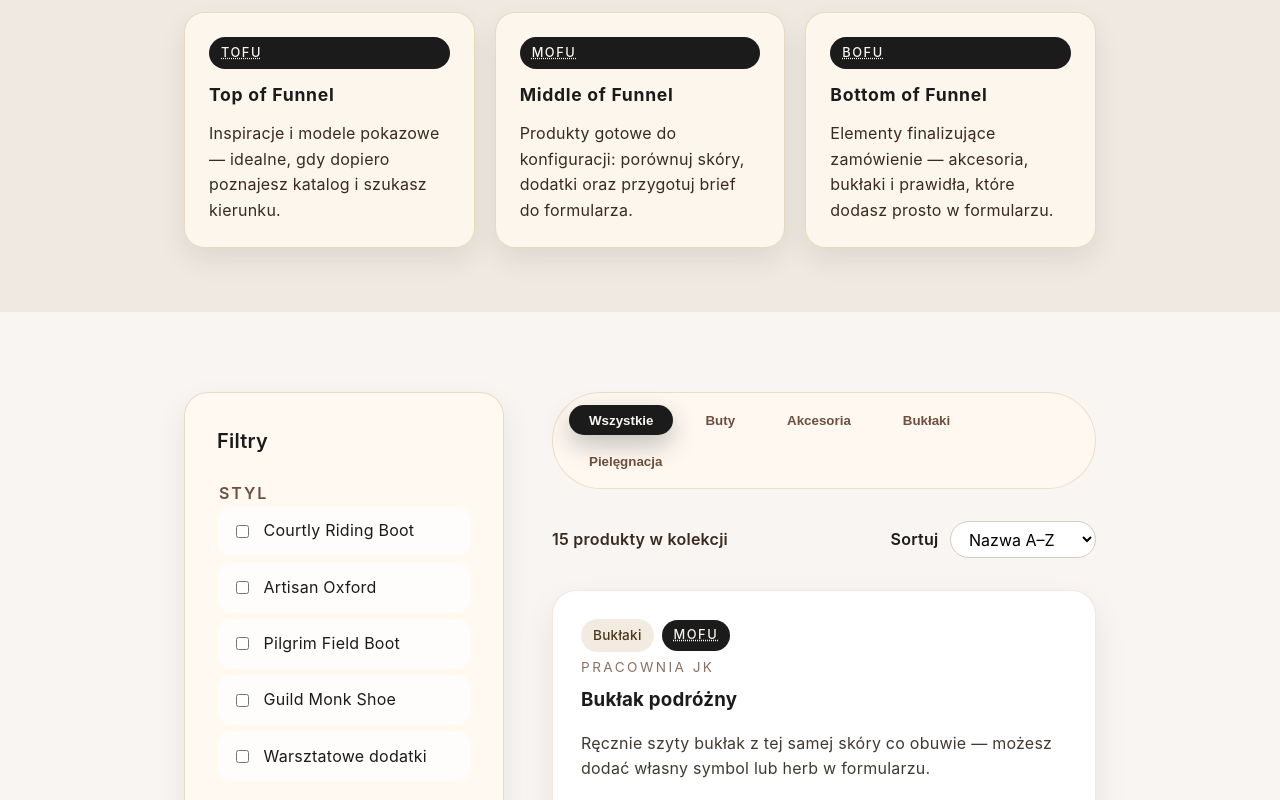
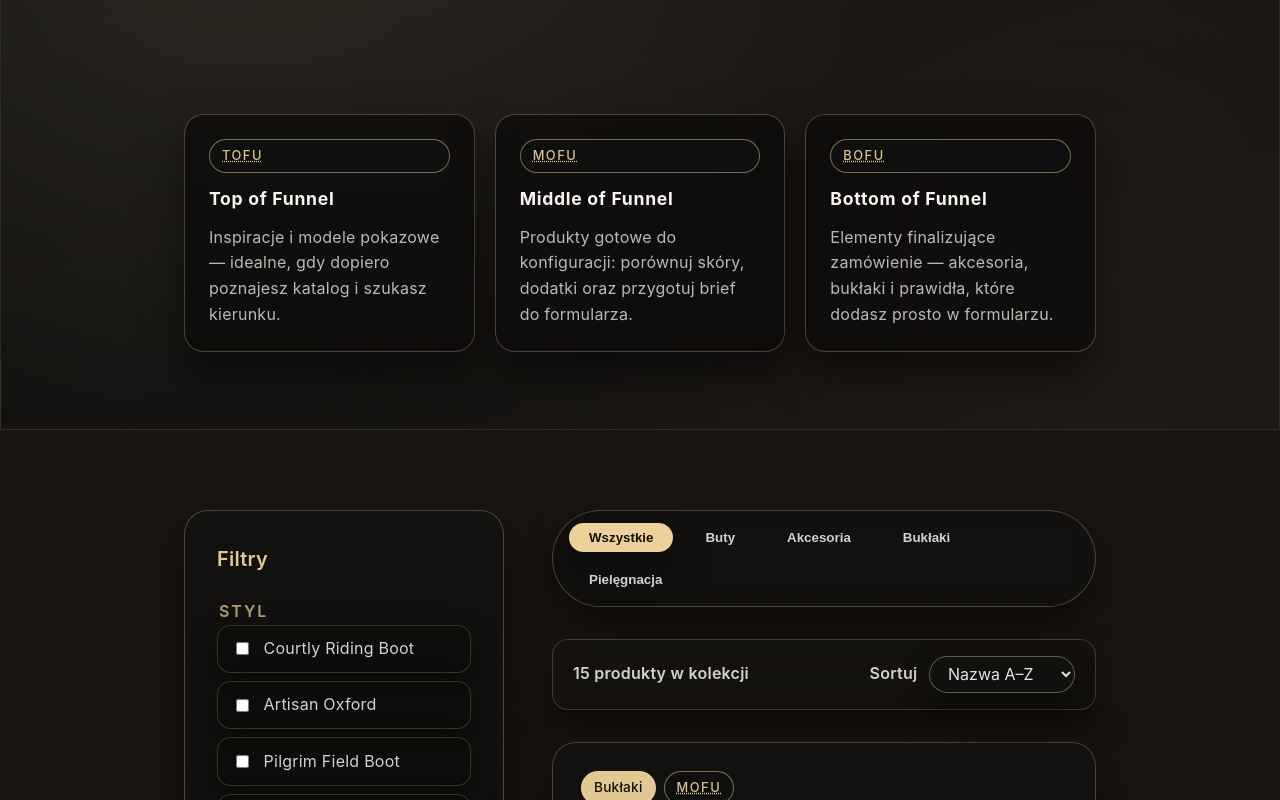
Before and after one commit to PKrokosz/jk-website, a Next.js app: page /catalog in a window 1280 px wide. Shown: the part 460-1260 px from the top of the page. Built offline with nearby package versions, Linux system fonts and the light colour scheme.

Commit message:
style: align catalog theme with landing page

```diff
--- a/src/app/catalog/page.tsx
+++ b/src/app/catalog/page.tsx
@@ -54,8 +54,8 @@ export default async function CatalogPage() {
     const products: CatalogProductSummary[] = createMockProducts(styles, leathers);
 
     return (
-      <main className="page" aria-labelledby="catalog-heading">
-        <section className="section section--muted" aria-labelledby="catalog-heading">
+      <main className="page home-page catalog-page" aria-labelledby="catalog-heading">
+        <section className="section section--muted catalog-hero" aria-labelledby="catalog-heading">
           <div className="container">
             <div className="section-header">
               <p className="section-header__kicker">Nowa ekspozycja warsztatu</p>
@@ -105,8 +105,8 @@ export default async function CatalogPage() {
     console.error("Nie udało się pobrać danych katalogu", error);
 
     return (
-      <main className="page" aria-labelledby="catalog-heading">
-        <section className="section" aria-labelledby="catalog-heading">
+      <main className="page home-page catalog-page" aria-labelledby="catalog-heading">
+        <section className="section section--muted catalog-hero" aria-labelledby="catalog-heading">
           <div className="container">
             <h1 id="catalog-heading">Katalog</h1>
             <p>
--- a/src/app/globals.css
+++ b/src/app/globals.css
@@ -199,6 +199,23 @@ ul {
   z-index: -1;
 }
 
+.catalog-page {
+  position: relative;
+  color: rgba(248, 245, 242, 0.92);
+  background: radial-gradient(circle at 18% 22%, rgba(45, 35, 24, 0.56), rgba(8, 8, 8, 0.96)), #090808;
+}
+
+.catalog-page::before {
+  content: "";
+  position: fixed;
+  inset: 0;
+  pointer-events: none;
+  background: radial-gradient(circle at 75% 12%, rgba(255, 226, 166, 0.1), transparent 48%),
+    radial-gradient(circle at 12% 88%, rgba(108, 79, 61, 0.15), transparent 55%);
+  mix-blend-mode: screen;
+  z-index: -1;
+}
+
 .container {
   width: min(960px, 100%);
   margin: 0 auto;
@@ -222,6 +239,32 @@ ul {
   background: linear-gradient(160deg, rgba(18, 18, 18, 0.85), rgba(18, 18, 18, 0.6));
   border: 1px solid rgba(255, 226, 166, 0.12);
   box-shadow: inset 0 1px 0 rgba(255, 226, 166, 0.1);
+}
+
+.catalog-hero {
+  position: relative;
+  isolation: isolate;
+  overflow: hidden;
+  padding-block: clamp(4rem, 6vw, 6rem);
+}
+
+.catalog-hero::before {
+  content: "";
+  position: absolute;
+  inset: 0;
+  background: radial-gradient(circle at 20% 15%, rgba(255, 226, 166, 0.18), transparent 55%),
+    radial-gradient(circle at 85% 80%, rgba(108, 79, 61, 0.18), transparent 60%);
+  opacity: 0.75;
+  z-index: 0;
+  pointer-events: none;
+  filter: blur(0.5px);
+}
+
+.catalog-hero .container {
+  position: relative;
+  z-index: 1;
+  display: grid;
+  gap: clamp(2rem, 4vw, 3rem);
 }
 
 .sr-only {
@@ -1937,6 +1980,15 @@ ul {
   gap: 1rem;
 }
 
+.catalog-page .catalog-toolbar {
+  background: rgba(17, 17, 17, 0.5);
+  border: 1px solid rgba(255, 226, 166, 0.2);
+  border-radius: 16px;
+  padding: 1rem 1.25rem;
+  box-shadow: 0 18px 36px rgba(0, 0, 0, 0.45);
+  backdrop-filter: blur(12px);
+}
+
 .catalog-toolbar__summary p {
   font-weight: 600;
   color: #3a2a1f;
@@ -2105,6 +2157,212 @@ ul {
   }
 }
 
+.catalog-page .catalog-sidebar {
+  background: rgba(17, 17, 17, 0.78);
+  border: 1px solid rgba(255, 226, 166, 0.25);
+  box-shadow: 0 22px 48px rgba(0, 0, 0, 0.45);
+  backdrop-filter: blur(12px);
+}
+
+.catalog-page .catalog-sidebar__title {
+  color: rgba(255, 226, 166, 0.88);
+}
+
+.catalog-page .catalog-filters__group > legend {
+  color: rgba(255, 226, 166, 0.68);
+}
+
+.catalog-page .catalog-filters__option {
+  background: rgba(12, 11, 10, 0.65);
+  border-color: rgba(255, 226, 166, 0.18);
+  color: rgba(248, 245, 242, 0.85);
+  box-shadow: 0 12px 28px rgba(0, 0, 0, 0.4);
+}
+
+.catalog-page .catalog-filters__option label {
+  color: inherit;
+}
+
+.catalog-page .catalog-filters__option:focus-within {
+  border-color: rgba(255, 226, 166, 0.45);
+  background: rgba(198, 164, 110, 0.22);
+}
+
+.catalog-page .catalog-filters__option input {
+  accent-color: rgba(255, 226, 166, 0.85);
+}
+
+.catalog-page .catalog-filters__hint {
+  color: rgba(248, 245, 242, 0.6);
+}
+
+.catalog-page .catalog-category-nav {
+  background: rgba(17, 17, 17, 0.7);
+  border: 1px solid rgba(255, 226, 166, 0.25);
+  box-shadow: 0 18px 36px rgba(0, 0, 0, 0.45);
+  backdrop-filter: blur(10px);
+}
+
+.catalog-page .catalog-category-nav__button {
+  color: rgba(248, 245, 242, 0.85);
+}
+
+.catalog-page .catalog-category-nav__button:hover,
+.catalog-page .catalog-category-nav__button:focus-visible {
+  background: rgba(255, 226, 166, 0.18);
+  color: #14100c;
+  box-shadow: 0 0 0 1px rgba(255, 226, 166, 0.38);
+}
+
+.catalog-page .catalog-category-nav__button--active {
+  background: rgba(255, 226, 166, 0.92);
+  color: #14100c;
+  box-shadow: 0 16px 38px rgba(0, 0, 0, 0.45);
+}
+
+.catalog-page .catalog-toolbar__summary p,
+.catalog-page .catalog-toolbar__label {
+  color: rgba(248, 245, 242, 0.85);
+}
+
+.catalog-page .catalog-toolbar select {
+  border-color: rgba(255, 226, 166, 0.35);
+  background: rgba(17, 17, 17, 0.78);
+  color: rgba(248, 245, 242, 0.92);
+  box-shadow: 0 16px 32px rgba(0, 0, 0, 0.45);
+}
+
+.catalog-page .catalog-toolbar select:focus-visible {
+  outline-color: rgba(255, 226, 166, 0.5);
+  box-shadow: 0 0 0 3px rgba(255, 226, 166, 0.22);
+}
+
+.catalog-page .catalog-funnel-legend__item {
+  background: rgba(12, 11, 10, 0.72);
+  border: 1px solid rgba(255, 226, 166, 0.25);
+  box-shadow: 0 22px 44px rgba(0, 0, 0, 0.52);
+  backdrop-filter: blur(10px);
+}
+
+.catalog-page .catalog-funnel-legend__item h2 {
+  color: #f8f5f2;
+}
+
+.catalog-page .catalog-funnel-legend__item p {
+  color: rgba(248, 245, 242, 0.74);
+}
+
+.catalog-page .catalog-card__inner {
+  background: rgba(18, 18, 18, 0.82);
+  border: 1px solid rgba(255, 226, 166, 0.22);
+  box-shadow: 0 24px 56px rgba(0, 0, 0, 0.55);
+  color: rgba(248, 245, 242, 0.88);
+  backdrop-filter: blur(12px);
+}
+
+.catalog-page .catalog-card__inner:hover {
+  border-color: rgba(255, 226, 166, 0.38);
+  box-shadow: 0 28px 64px rgba(0, 0, 0, 0.6);
+}
+
+.catalog-page .catalog-card__inner:focus-visible {
+  border-color: rgba(255, 226, 166, 0.38);
+  box-shadow: 0 28px 64px rgba(0, 0, 0, 0.6);
+  outline: 3px solid rgba(255, 226, 166, 0.45);
+  outline-offset: 3px;
+}
+
+.catalog-page .catalog-card__eyebrow {
+  color: rgba(255, 226, 166, 0.6);
+}
+
+.catalog-page .catalog-card__header h3 {
+  color: #f8f5f2;
+}
+
+.catalog-page .catalog-card__description {
+  color: rgba(248, 245, 242, 0.74);
+}
+
+.catalog-page .catalog-card__meta dt {
+  color: rgba(255, 226, 166, 0.56);
+}
+
+.catalog-page .catalog-card__meta dd {
+  color: rgba(248, 245, 242, 0.88);
+}
+
+.catalog-page .catalog-card__meta-hint {
+  color: rgba(248, 245, 242, 0.63);
+}
+
+.catalog-page .catalog-card__price {
+  color: rgba(255, 226, 166, 0.9);
+}
+
+.catalog-page .catalog-card__cta {
+  background: rgba(255, 226, 166, 0.92);
+  color: #14100c;
+  box-shadow: 0 18px 36px rgba(255, 226, 166, 0.35);
+}
+
+.catalog-page .catalog-card__cta:hover,
+.catalog-page .catalog-card__cta:focus-visible {
+  background: #ffe1a6;
+  box-shadow: 0 22px 44px rgba(255, 226, 166, 0.45);
+  color: #111111;
+}
+
+.catalog-page .catalog-card__cta--secondary {
+  background: transparent;
+  color: rgba(248, 245, 242, 0.85);
+  border: 1px solid rgba(255, 226, 166, 0.45);
+  box-shadow: inset 0 0 0 0 rgba(255, 226, 166, 0.2);
+}
+
+.catalog-page .catalog-card__cta--secondary:hover,
+.catalog-page .catalog-card__cta--secondary:focus-visible {
+  background: rgba(255, 226, 166, 0.18);
+  box-shadow: 0 0 0 3px rgba(255, 226, 166, 0.25);
+  color: #111111;
+}
+
+.catalog-page .badge {
+  background: rgba(255, 226, 166, 0.18);
+  color: rgba(248, 245, 242, 0.9);
+  border: 1px solid rgba(255, 226, 166, 0.35);
+}
+
+.catalog-page .badge--category {
+  background: rgba(255, 226, 166, 0.88);
+  color: #14100c;
+}
+
+.catalog-page .badge--funnel {
+  background: rgba(17, 17, 17, 0.82);
+  color: rgba(255, 226, 166, 0.85);
+  border: 1px solid rgba(255, 226, 166, 0.45);
+}
+
+.catalog-page .native-model-card {
+  background: rgba(17, 17, 17, 0.78);
+  border: 1px solid rgba(255, 226, 166, 0.22);
+  box-shadow: 0 24px 52px rgba(0, 0, 0, 0.55);
+  backdrop-filter: blur(10px);
+}
+
+.catalog-page .native-model-card__body h3 {
+  color: #f8f5f2;
+}
+
+.catalog-page .native-model-card__price {
+  color: rgba(255, 226, 166, 0.88);
+}
+
+.catalog-page .native-model-card__description {
+  color: rgba(248, 245, 242, 0.72);
+}
+
 .native-model-grid {
   margin-top: 2rem;
   display: grid;
@@ -2180,6 +2438,10 @@ ul {
   letter-spacing: 0.22em;
   text-transform: uppercase;
   color: rgba(108, 79, 61, 0.75);
+}
+
+.catalog-page .section-header__kicker {
+  color: rgba(255, 226, 166, 0.72);
 }
 
 .order-page {
```
